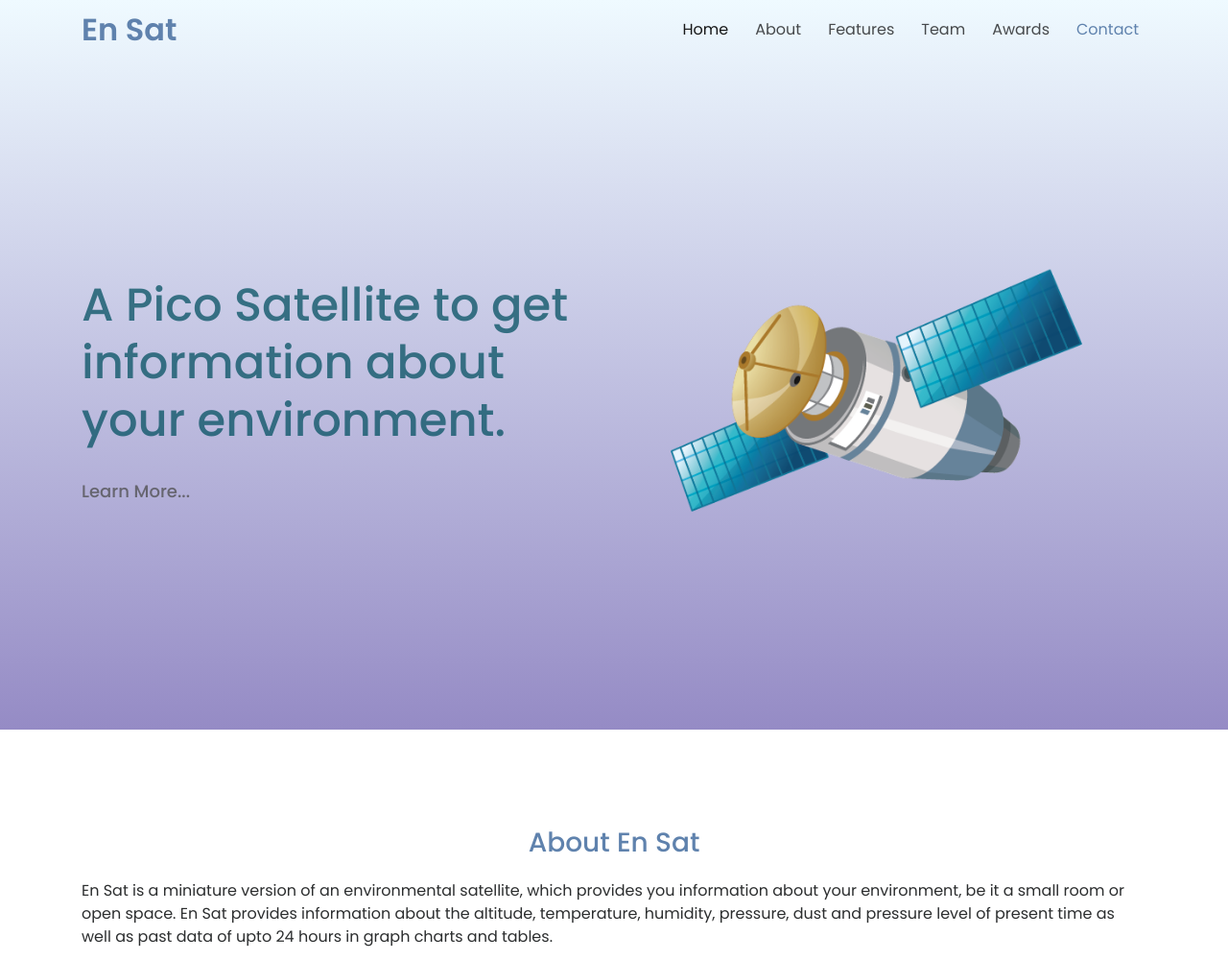
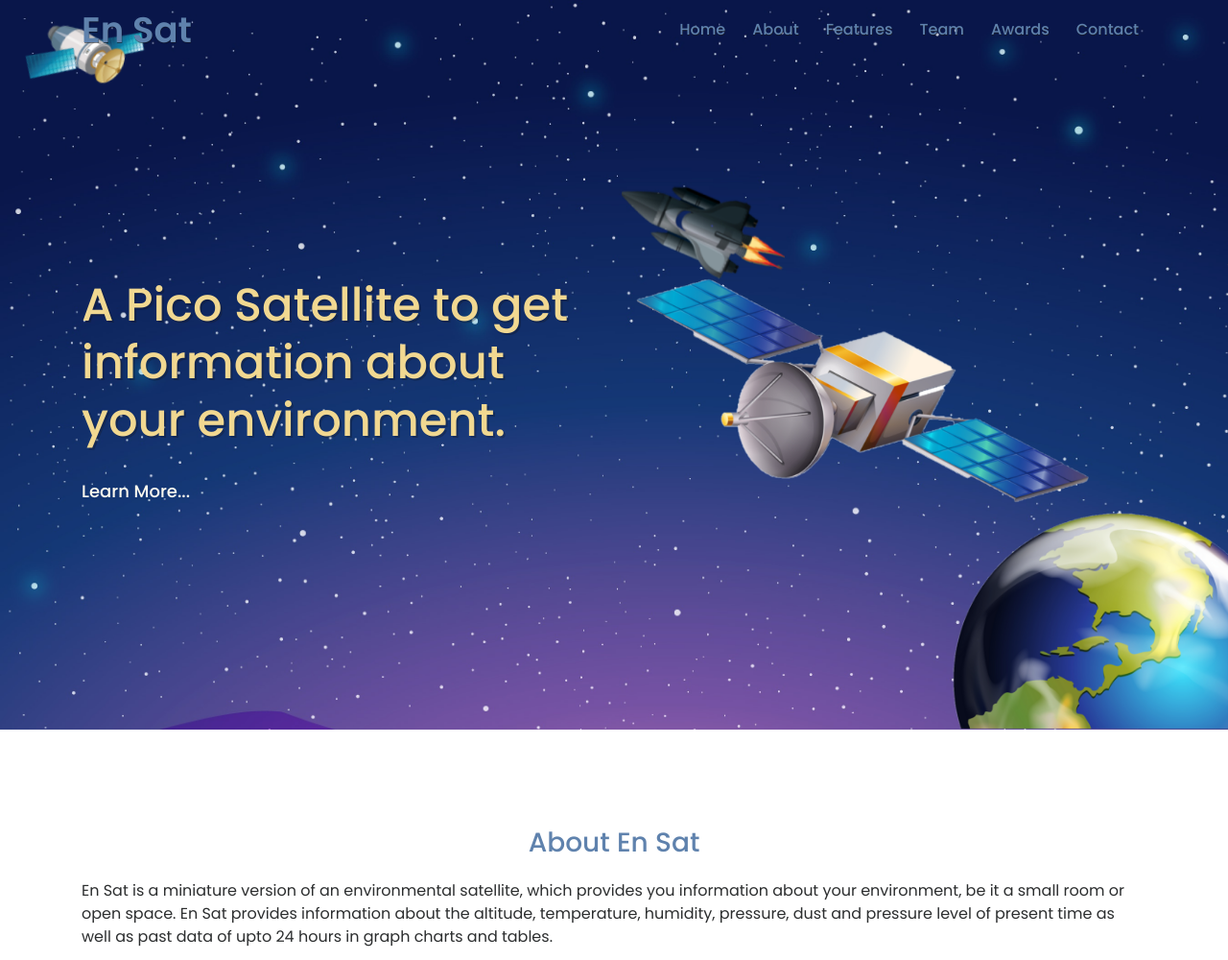
Before and after one commit to ensatnepal/ensatnepal, a PHP site: page / in a window 1280 px wide. Shown: the top 1000 px of the page at 96% size. Run offline with PHP 8.4, Linux system fonts and the light colour scheme.

Commit message:
Final banner page

```diff
--- a/index.html
+++ b/index.html
@@ -42,7 +42,7 @@
                 <div class="collapse navbar-collapse" id="navbarSupportedContent">
                     <ul class="navbar-nav ml-auto">
                         <li class="nav-item active">
-                            <a href="#" class="nav-link">Home</a>
+                            <a href="#" class="nav-link" style="color: #5f82ad;">Home</a>
                         </li>
                         <li class="nav-item">
                             <a class="nav-link" href="#about">About</a>
@@ -82,7 +82,7 @@
                 </div>
                 <div class="col-6 d-none d-md-block">
                     <div class="banner-image-box">
-                        <img src="./assets/images/banner.png" alt="">
+                        <img src="./assets/images/banner.png" alt="" style="width:90%;">
                     </div>
                 </div>
             </div>
@@ -90,6 +90,20 @@
 
         </div>
       </div>
+      <!-- this is earth -->
+      <span class="earth">
+        <img src="./assets/images/banner/earth right.png" id="earth" style="height: 230px;">
+      </span>
+      <!-- this is rocket -->
+      <span class="rocket">
+        <img src="./assets/images/banner/rocket side.png" id="rocket" alt="">
+      </span>
+      <!-- this is satellite -->
+      <span class="satellites">
+        <img src="./assets/images/banner/Satellite.png" id="satellites" alt="">
+      </span>
+      <!-- this is Moon -->
+
     </section>
 
     <!-- BANNER ENDS -->
--- a/scss/components/_banner.scss
+++ b/scss/components/_banner.scss
@@ -1,37 +1,94 @@
-.banner{
-    background: linear-gradient($bannerGradientStartColor, $bannerGradientEndColor);
+.banner {
+  position: relative;
+  // background: linear-gradient($bannerGradientStartColor, $bannerGradientEndColor);
+  background-image: url("../assets/images/banner/Starry.jpg");
+  background-size: cover;
+
   padding-top: 56px;
   height: 95vh;
-    .banner-text{
-        h1{
-            @include formatText(48px, 500, 60px, $headingColor);
+  .banner-text {
+    h1 {
+      @include formatText(48px, 500, 60px, $bannerHeadingColor);
+      text-shadow: 2px 2px rgba(19, 21, 26, 0.301);
     }
-        a{
-            @include formatText(18px, 500, 32px, $bannerActionColor);
+    a {
+      @include formatText(18px, 500, 32px, $bannerColor);
       display: inline-block;
       padding-top: 20px;
       text-decoration: none;
+      &:hover {
+        color: $bannerHeadingColor;
       }
     }
-    .banner-image-box{
-        img{
+  }
+  .banner-image-box {
+    img {
       width: 100%;
     }
   }
+  .earth {
+    position: absolute;
+    right: 0;
+    bottom: 0;
+  }
+  .rocket {
+    position: absolute;
+    right: 0;
+    bottom: 320px;
+
+    animation: rocketss 16s linear infinite;
+  }
+  .satellites {
+    position: absolute;
+    left: 10px;
+    top: 10px;
+    animation: satellites 20s linear infinite;
+  }
 }
 
-@media(max-width: 767px){
-    .banner{
-        .banner-text{
-            h1{
+@media (max-width: 767px) {
+  .banner {
+    .banner-text {
+      h1 {
         @include formatText(40px, 500, 50px, $headingColor);
       }
-            a{
+      a {
         @include formatText(16px, 500, 20px, $bannerActionColor);
         display: inline-block;
         padding-top: 20px;
         text-decoration: none;
       }
     }
+    #earth {
+      display: none;
+    }
+    #rocket {
+      display: none;
+    }
+    #satellites {
+      display: none;
     }
   }
+}
+
+@keyframes rocketss {
+  from {
+    transform: translate(0);
+  }
+
+  to {
+    transform: translate(-70rem, -22rem);
+  }
+}
+
+@keyframes satellites {
+  0% {
+    transform: rotate(150deg);
+  }
+  50% {
+    transform: rotate(213deg);
+  }
+  100% {
+    transform: rotate(150deg);
+  }
+}
--- a/scss/components/_header.scss
+++ b/scss/components/_header.scss
@@ -1,38 +1,43 @@
-header{
-    nav{
+header {
+  nav {
     transition: all 0.2s;
-        a.navbar-brand{
-            @include formatText(32px, 600, 36px, $logoColor);
+    a.navbar-brand {
+      @include formatText(37px, 600, 36px, $logoColor);
       color: $logoColor !important;
+      text-shadow: 0.5px 0.5px rgba(19, 21, 26, 0.527);
     }
-        button.navbar-toggler{
+    button.navbar-toggler {
       outline: none;
     }
-        ul.navbar-nav{
-            li.nav-item{
-                a.nav-link{
-                    @include formatText(16px, 400, 20px, $navColor);
+    ul.navbar-nav {
+      li.nav-item {
+        a.nav-link {
+          @include formatText(16px, 500, 20px, $navColor);
           padding-left: 20px;
-                    &:hover{
           color: $logoColor;
+          text-shadow: 0.5px 0.5px rgba(32, 32, 32, 0.637);
+
+          &:hover {
+            color: $bannerHeadingColor;
           }
         }
-                a.nav-link.active{
+        a.nav-link.active {
           color: $logoColor;
         }
       }
     }
   }
-    nav.bg-light{
-        box-shadow: 0 2px 4px 0 rgba(0, 0, 0, 0.137), 0 6px 20px 0 rgba(0, 0, 0, 0.041);
+  nav.bg-light {
+    box-shadow: 0 2px 4px 0 rgba(0, 0, 0, 0.137),
+      0 6px 20px 0 rgba(0, 0, 0, 0.041);
   }
 }
 
-@media(max-width: 991px){
-    nav{
-        ul.navbar-nav{
-            li.nav-item{
-                a.nav-link{
+@media (max-width: 991px) {
+  nav {
+    ul.navbar-nav {
+      li.nav-item {
+        a.nav-link {
           padding-left: 0px !important;
         }
       }
--- a/scss/config/_variables.scss
+++ b/scss/config/_variables.scss
@@ -19,3 +19,6 @@ $fontColor: #2c2e2f;
 
 $bannerGradientStartColor: #effaff;
 $bannerGradientEndColor: #958bc5;
+
+$bannerColor: #fefaef;
+$bannerHeadingColor: #f1d891;
--- a/scss/style.css
+++ b/scss/style.css
@@ -27,11 +27,12 @@ header nav {
 }
 
 header nav a.navbar-brand {
-  font-size: 32px;
+  font-size: 37px;
   font-weight: 600;
   line-height: 36px;
   color: #5f82ad;
   color: #5f82ad !important;
+  text-shadow: 0.5px 0.5px rgba(19, 21, 26, 0.527);
 }
 
 header nav button.navbar-toggler {
@@ -40,14 +41,16 @@ header nav button.navbar-toggler {
 
 header nav ul.navbar-nav li.nav-item a.nav-link {
   font-size: 16px;
-  font-weight: 400;
+  font-weight: 500;
   line-height: 20px;
   color: rgba(0, 0, 0, 0.7);
   padding-left: 20px;
+  color: #5f82ad;
+  text-shadow: 0.5px 0.5px rgba(32, 32, 32, 0.637);
 }
 
 header nav ul.navbar-nav li.nav-item a.nav-link:hover {
-  color: #5f82ad;
+  color: #f1d891;
 }
 
 header nav ul.navbar-nav li.nav-item a.nav-link.active {
@@ -256,11 +259,12 @@ header nav {
 }
 
 header nav a.navbar-brand {
-  font-size: 32px;
+  font-size: 37px;
   font-weight: 600;
   line-height: 36px;
   color: #5f82ad;
   color: #5f82ad !important;
+  text-shadow: 0.5px 0.5px rgba(19, 21, 26, 0.527);
 }
 
 header nav button.navbar-toggler {
@@ -269,14 +273,16 @@ header nav button.navbar-toggler {
 
 header nav ul.navbar-nav li.nav-item a.nav-link {
   font-size: 16px;
-  font-weight: 400;
+  font-weight: 500;
   line-height: 20px;
   color: rgba(0, 0, 0, 0.7);
   padding-left: 20px;
+  color: #5f82ad;
+  text-shadow: 0.5px 0.5px rgba(32, 32, 32, 0.637);
 }
 
 header nav ul.navbar-nav li.nav-item a.nav-link:hover {
-  color: #5f82ad;
+  color: #f1d891;
 }
 
 header nav ul.navbar-nav li.nav-item a.nav-link.active {
@@ -295,8 +301,9 @@ header nav.bg-light {
 }
 
 .banner {
-  background: -webkit-gradient(linear, left top, left bottom, from(#effaff), to(#958bc5));
-  background: linear-gradient(#effaff, #958bc5);
+  position: relative;
+  background-image: url("../assets/images/banner/Starry.jpg");
+  background-size: cover;
   padding-top: 56px;
   height: 95vh;
 }
@@ -305,21 +312,48 @@ header nav.bg-light {
   font-size: 48px;
   font-weight: 500;
   line-height: 60px;
-  color: rgba(14, 86, 104, 0.79);
+  color: #f1d891;
+  text-shadow: 2px 2px rgba(19, 21, 26, 0.301);
 }
 
 .banner .banner-text a {
   font-size: 18px;
   font-weight: 500;
   line-height: 32px;
-  color: rgba(78, 78, 78, 0.76);
+  color: #fefaef;
   display: inline-block;
   padding-top: 20px;
   text-decoration: none;
 }
 
+.banner .banner-text a:hover {
+  color: #f1d891;
+}
+
 .banner .banner-image-box img {
   width: 100%;
+}
+
+.banner .earth {
+  position: absolute;
+  right: 0;
+  bottom: 0;
+}
+
+.banner .rocket {
+  position: absolute;
+  right: 0;
+  bottom: 320px;
+  -webkit-animation: rocketss 16s linear infinite;
+          animation: rocketss 16s linear infinite;
+}
+
+.banner .satellites {
+  position: absolute;
+  left: 10px;
+  top: 10px;
+  -webkit-animation: satellites 20s linear infinite;
+          animation: satellites 20s linear infinite;
 }
 
 @media (max-width: 767px) {
@@ -337,6 +371,67 @@ header nav.bg-light {
     display: inline-block;
     padding-top: 20px;
     text-decoration: none;
+  }
+  .banner #earth {
+    display: none;
+  }
+  .banner #rocket {
+    display: none;
+  }
+  .banner #satellites {
+    display: none;
+  }
+}
+
+@-webkit-keyframes rocketss {
+  from {
+    -webkit-transform: translate(0);
+            transform: translate(0);
+  }
+  to {
+    -webkit-transform: translate(-70rem, -22rem);
+            transform: translate(-70rem, -22rem);
+  }
+}
+
+@keyframes rocketss {
+  from {
+    -webkit-transform: translate(0);
+            transform: translate(0);
+  }
+  to {
+    -webkit-transform: translate(-70rem, -22rem);
+            transform: translate(-70rem, -22rem);
+  }
+}
+
+@-webkit-keyframes satellites {
+  0% {
+    -webkit-transform: rotate(150deg);
+            transform: rotate(150deg);
+  }
+  50% {
+    -webkit-transform: rotate(213deg);
+            transform: rotate(213deg);
+  }
+  100% {
+    -webkit-transform: rotate(150deg);
+            transform: rotate(150deg);
+  }
+}
+
+@keyframes satellites {
+  0% {
+    -webkit-transform: rotate(150deg);
+            transform: rotate(150deg);
+  }
+  50% {
+    -webkit-transform: rotate(213deg);
+            transform: rotate(213deg);
+  }
+  100% {
+    -webkit-transform: rotate(150deg);
+            transform: rotate(150deg);
   }
 }
 
```
Also changed, not shown: assets/images/banner.png, assets/images/banner/Satellite.png (added), assets/images/banner/Satellites.png (added), assets/images/banner/Starry.jpg (added), assets/images/banner/earth right.png (added), assets/images/banner/moon.png (added), assets/images/banner/rocket side.png (added), assets/images/banners.png (added). Lines whose indentation alone changed are shown as unchanged.
